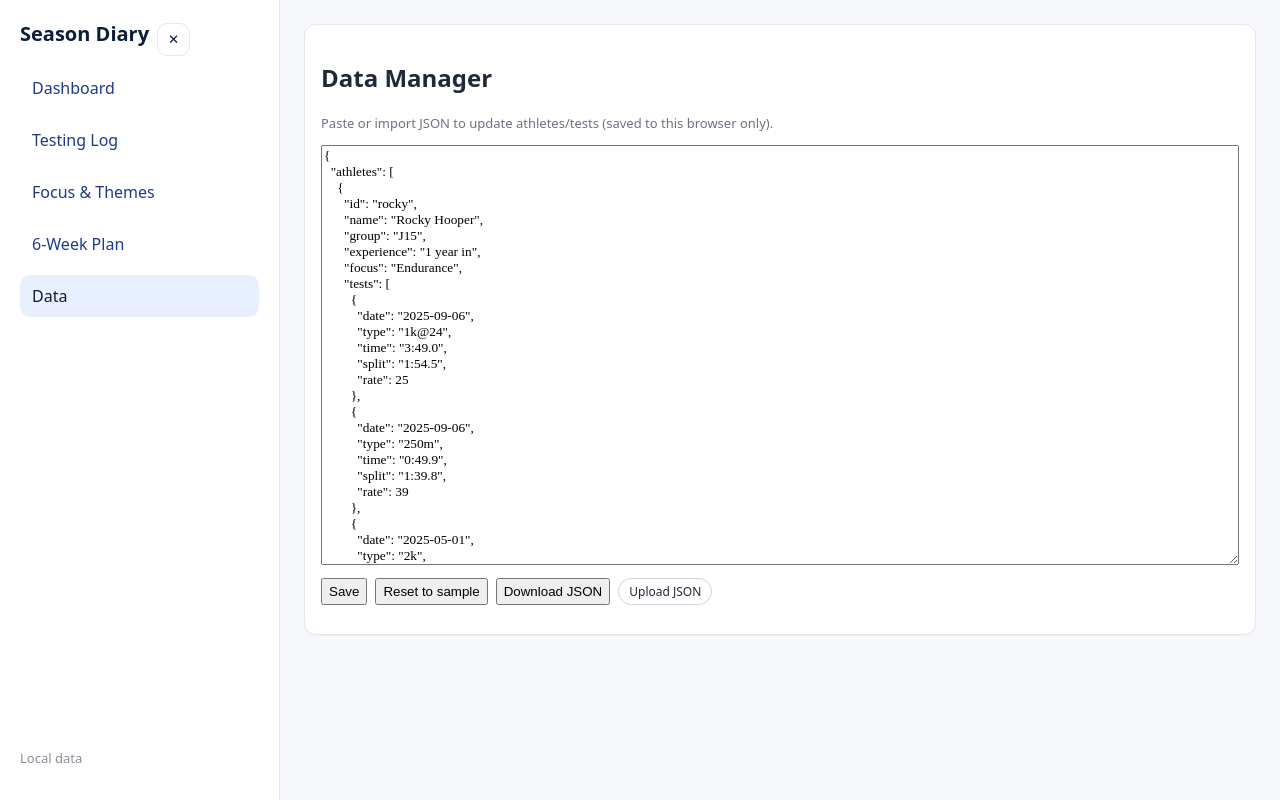
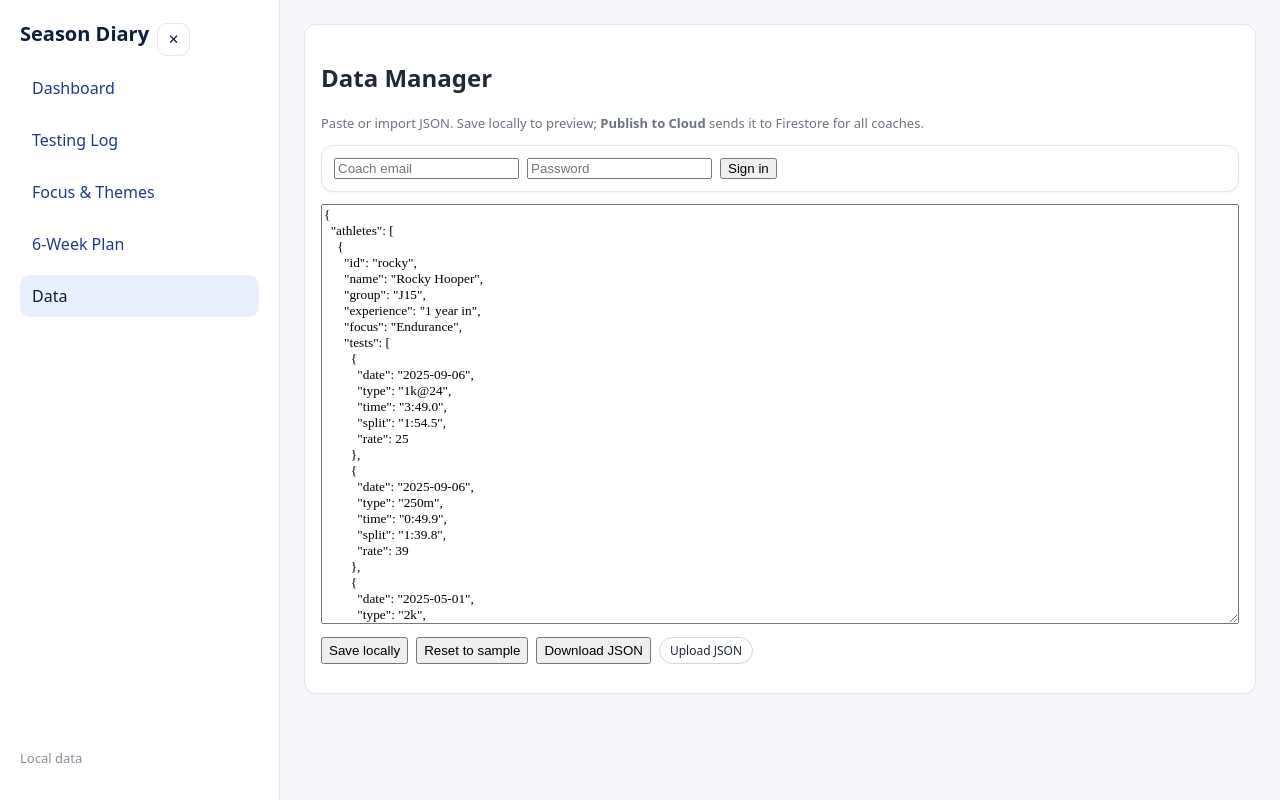
Before and after one commit to mk6488/season-diary-web-starter, a React (Vite) app: page /data in a window 1280 px wide. Built offline with nearby package versions, Linux system fonts and the light colour scheme; no server answers; the database is empty.

Commit message:
upload data feature added

```diff
--- a/src/data/remote.js
+++ b/src/data/remote.js
@@ -1,9 +1,22 @@
 import { db } from '../firebase';
-import { doc, getDoc } from 'firebase/firestore';
+import { doc, getDoc, setDoc } from 'firebase/firestore';
 
+// READ central JSON
 export async function fetchRemoteSeason(seasonId = '2025'){
   const ref = doc(db, 'seasonDiary', seasonId);
   const snap = await getDoc(ref);
   if (!snap.exists()) return null;
-  return snap.data(); // might be { athletes: [...] } or { json: "..." }
+  return snap.data(); // either { athletes:[...] } or { json:"..." }
 }
+
+// WRITE central JSON (publishes the athletes array)
+export async function publishSeason(seasonId, data){
+  if (!data || !Array.isArray(data.athletes)) {
+    throw new Error('Data must be { athletes: [...] }');
+  }
+  const ref = doc(db, 'seasonDiary', seasonId);
+  await setDoc(ref, {
+    athletes: data.athletes,
+    updatedAt: Date.now()
+  }, { merge: true });
+}
--- a/src/data/useData.js
+++ b/src/data/useData.js
@@ -19,26 +19,20 @@ export function loadData(){
   try{
     const raw = localStorage.getItem(LS_KEY);
     if (raw) return mergeBase(sample, JSON.parse(raw));
-  }catch(e){}
+  }catch{}
   return sample;
 }
 
 export function saveData(data){ localStorage.setItem(LS_KEY, JSON.stringify(data)); }
 export function clearData(){ localStorage.removeItem(LS_KEY); }
 
-// helper: get raw cache (without merge) for accurate comparison
 function getCacheRaw(){
-  try{
-    const raw = localStorage.getItem(LS_KEY);
-    return raw ? JSON.parse(raw) : null;
-  }catch(e){ return null; }
+  try{ const raw = localStorage.getItem(LS_KEY); return raw ? JSON.parse(raw) : null; }
+  catch{ return null; }
 }
+const serialise = obj => JSON.stringify(obj);
 
-// serialize consistently for comparison
-function serialise(obj){
-  return JSON.stringify(obj);
-}
-
+// Called on app load
 export async function ensureRemote(seasonId='2025'){
   try{
     const remote = await fetchRemoteSeason(seasonId);
@@ -51,18 +45,12 @@ export async function ensureRemote(seasonId='2025'){
     if (!parsed || !Array.isArray(parsed.athletes)) return;
 
     const cached = getCacheRaw();
-    // If no change, do nothing
-    if (cached && serialise(cached) === serialise(parsed)) {
-      return;
-    }
+    if (cached && serialise(cached) === serialise(parsed)) return;
 
-    // Data changed — save it
     saveData(parsed);
-
-    localStorage.setItem('seasonDiarySource', 'cloud');
+    localStorage.setItem('seasonDiarySource','cloud');
     localStorage.setItem('seasonDiaryLastRemoteAt', String(Date.now()));
 
-    // Avoid double reloads within this tab/session
     if (!sessionStorage.getItem(RELOAD_FLAG)) {
       sessionStorage.setItem(RELOAD_FLAG, '1');
       window.location.reload();
--- a/src/firebase.js
+++ b/src/firebase.js
@@ -1,5 +1,6 @@
 import { initializeApp } from 'firebase/app';
 import { getFirestore } from 'firebase/firestore';
+import { getAuth } from 'firebase/auth';
 
 const firebaseConfig = {
     apiKey: "AIzaSyCAolG2Ftvid-79V-q9q6My7ZAb03Vicqk",
@@ -12,3 +13,4 @@ const firebaseConfig = {
 
 const app = initializeApp(firebaseConfig);
 export const db = getFirestore(app);
+export const auth = getAuth(app);
--- a/src/routes/Data.jsx
+++ b/src/routes/Data.jsx
@@ -1,24 +1,35 @@
-import React, { useState, useRef } from 'react';
+import React, { useEffect, useRef, useState } from 'react';
 import { loadData, saveData, clearData } from '../data/useData';
+import { publishSeason } from '../data/remote';
+import { auth } from '../firebase';
+import { onAuthStateChanged, signInWithEmailAndPassword, signOut } from 'firebase/auth';
 
 export default function Data(){
   const [text, setText] = useState(JSON.stringify(loadData(), null, 2));
   const [msg, setMsg] = useState('');
+  const [user, setUser] = useState(null);
+  const [email, setEmail] = useState('');
+  const [password, setPassword] = useState('');
   const fileRef = useRef(null);
 
-  function onSave(){
+  // auth state
+  useEffect(() => {
+    return onAuthStateChanged(auth, u => setUser(u));
+  }, []);
+
+  function onSaveLocal(){
     try{
       const json = JSON.parse(text);
       if (!json.athletes) throw new Error('Missing "athletes" array');
       saveData(json);
-      setMsg('Saved! Reloading…');
-      setTimeout(()=> window.location.reload(), 500);
-    }catch(e){ setMsg('Error: ' + e.message); }
+      setMsg('Saved locally. Reloading…');
+      setTimeout(()=> window.location.reload(), 400);
+    }catch(e){ setMsg('Local save error: ' + e.message); }
   }
   function onReset(){
     clearData();
-    setMsg('Reset to bundled sample data. Reloading…');
-    setTimeout(()=> window.location.reload(), 500);
+    setMsg('Reset to bundled sample. Reloading…');
+    setTimeout(()=> window.location.reload(), 400);
   }
   function onDownload(){
     const blob = new Blob([text], {type:'application/json'});
@@ -31,17 +42,63 @@ export default function Data(){
     const r = new FileReader(); r.onload = () => setText(String(r.result)); r.readAsText(f);
   }
 
+  async function onPublish(){
+    try{
+      const json = JSON.parse(text);
+      if (!Array.isArray(json.athletes)) throw new Error('JSON must be { "athletes": [...] }');
+      if (!user) throw new Error('Please sign in first.');
+      await publishSeason('2025', json);
+      setMsg('Published to Firestore ✓ — everyone will see this after reload.');
+    }catch(e){
+      setMsg('Publish error: ' + e.message);
+    }
+  }
+
+  async function onLogin(e){
+    e.preventDefault();
+    try{
+      await signInWithEmailAndPassword(auth, email, password);
+      setMsg('Signed in ✓');
+      setEmail(''); setPassword('');
+    }catch(e){
+      setMsg('Sign-in error: ' + e.message);
+    }
+  }
+  async function onLogout(){
+    await signOut(auth); setMsg('Signed out.');
+  }
+
   return (
     <div className="card">
       <h2>Data Manager</h2>
-      <p className="small">Paste or import JSON to update athletes/tests (saved to this browser only).</p>
+      <p className="small">Paste or import JSON. Save locally to preview; <strong>Publish to Cloud</strong> sends it to Firestore for all coaches.</p>
+
+      {/* Auth box */}
+      <div className="card" style={{padding:12, marginBottom:12}}>
+        {user ? (
+          <div>
+            <p className="small">Signed in as <strong>{user.email}</strong></p>
+            <button onClick={onLogout}>Sign out</button>
+            <button onClick={onPublish} style={{marginLeft:8}}>Publish to Cloud</button>
+          </div>
+        ) : (
+          <form onSubmit={onLogin} style={{display:'flex', gap:8, flexWrap:'wrap', alignItems:'center'}}>
+            <input required placeholder="Coach email" value={email} onChange={e=>setEmail(e.target.value)} />
+            <input required type="password" placeholder="Password" value={password} onChange={e=>setPassword(e.target.value)} />
+            <button type="submit">Sign in</button>
+          </form>
+        )}
+      </div>
+
+      {/* JSON editor */}
       <textarea
         value={text}
         onChange={e=>setText(e.target.value)}
         style={{width:'100%', minHeight:'420px', fontFamily:'ui-monospace'}}
       />
+
       <div style={{display:'flex', gap:8, marginTop:8, flexWrap:'wrap'}}>
-        <button onClick={onSave}>Save</button>
+        <button onClick={onSaveLocal}>Save locally</button>
         <button onClick={onReset}>Reset to sample</button>
         <button onClick={onDownload}>Download JSON</button>
         <label style={{cursor:'pointer'}}>
@@ -49,7 +106,8 @@ export default function Data(){
           <span className="tag">Upload JSON</span>
         </label>
       </div>
-      <p className="small">{msg}</p>
+
+      <p className="small" style={{marginTop:8}}>{msg}</p>
     </div>
   );
 }
```
